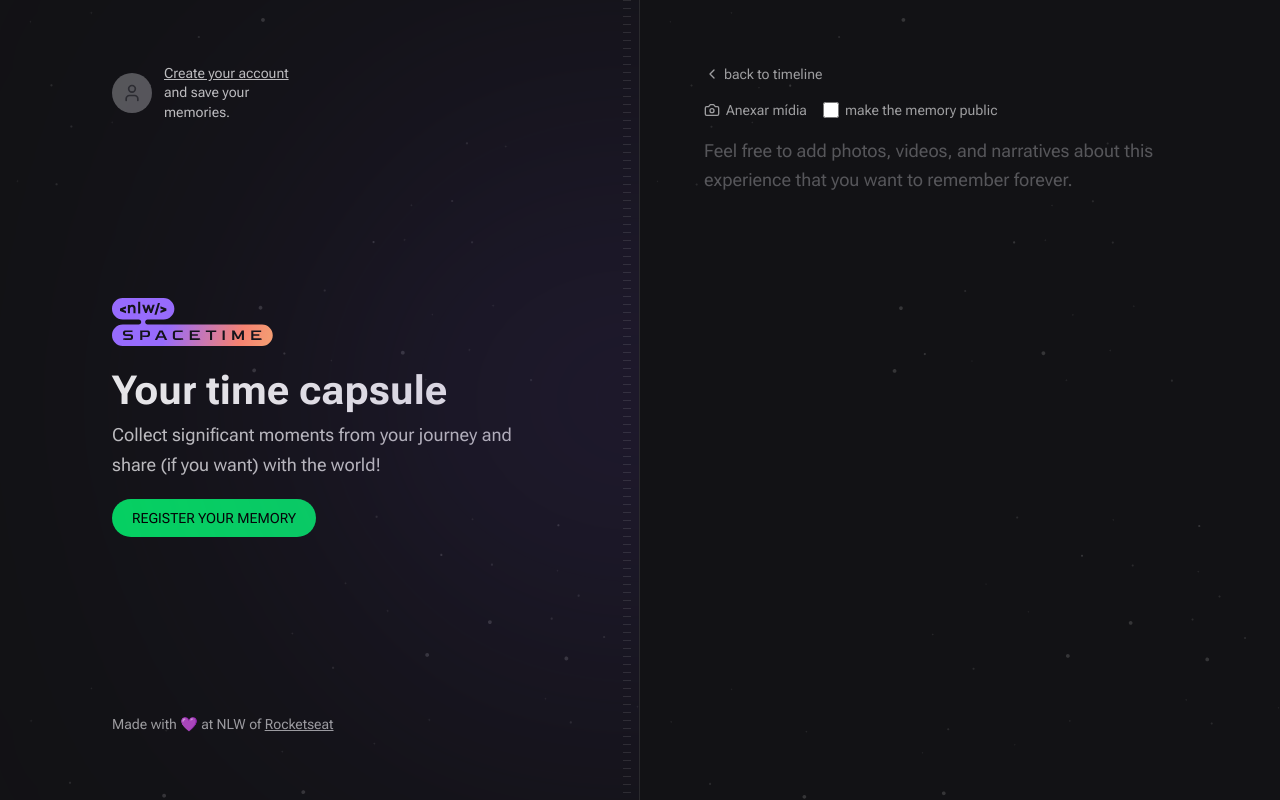
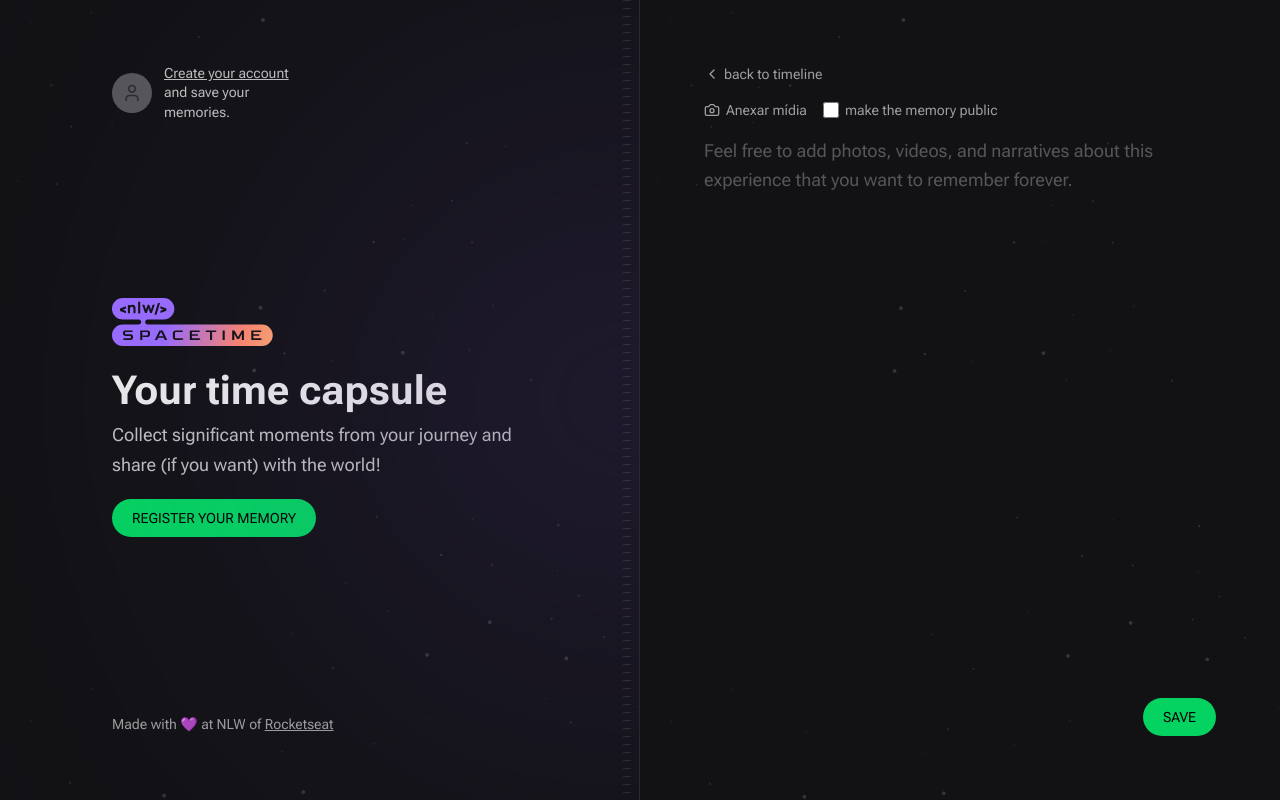
Before and after one commit to SirLucasLima/EcommerceAPI, a Next.js app: page /memories/new in a window 1280 px wide. Built offline with nearby package versions, Linux system fonts and the light colour scheme; no server answers; a web font is replaced by a local one.

Commit message:
submit form

```diff
--- a/src/components/MediaPicker.tsx
+++ b/src/components/MediaPicker.tsx
@@ -21,6 +21,7 @@ export function MediaPicker() {
     <>
       <input
         onChange={onFileSelected}
+        name="coverUrl"
         type="file"
         id="media"
         className="invisible h-0 w-0"
--- a/src/components/NewMemoryForm.tsx
+++ b/src/components/NewMemoryForm.tsx
@@ -1,9 +1,17 @@
+'use client'
 import { Camera } from 'lucide-react'
 import { MediaPicker } from './MediaPicker'
+import { FormEvent } from 'react'
 
 export default function NewMemoryForm() {
+  function HandleCreateMemory(event: FormEvent<HTMLFormElement>) {
+    event.preventDefault()
+
+    const formData = new FormData(event.currentTarget)
+  }
+
   return (
-    <form className="flex flex-1 flex-col gap-2">
+    <form onSubmit={HandleCreateMemory} className="flex flex-1 flex-col gap-2">
       <div className="flex items-center gap-4">
         <label
           htmlFor="media"
@@ -36,6 +44,13 @@ export default function NewMemoryForm() {
         className="w-full flex-1 resize-none rounded border-0 bg-transparent p-0 text-lg leading-relaxed text-gray-100 placeholder:text-gray-400 focus:ring-0 "
         placeholder="Feel free to add photos, videos, and narratives about this experience that you want to remember forever."
       />
+
+      <button
+        type="submit"
+        className="inline-block self-end rounded-full bg-green-500 px-5 py-3 font-alt text-sm uppercase leading-none text-black hover:bg-green-600"
+      >
+        Save
+      </button>
     </form>
   )
 }
```
